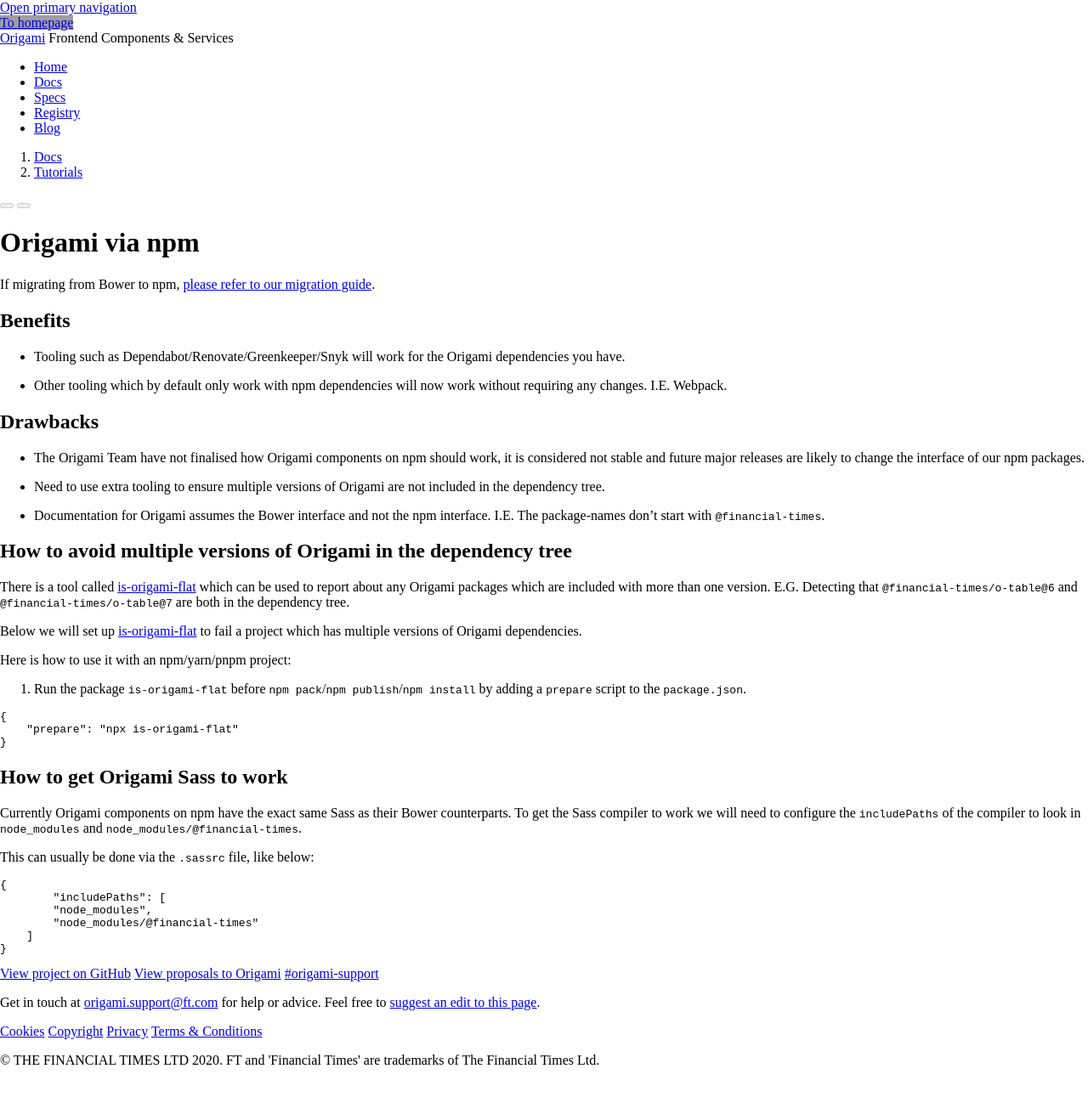
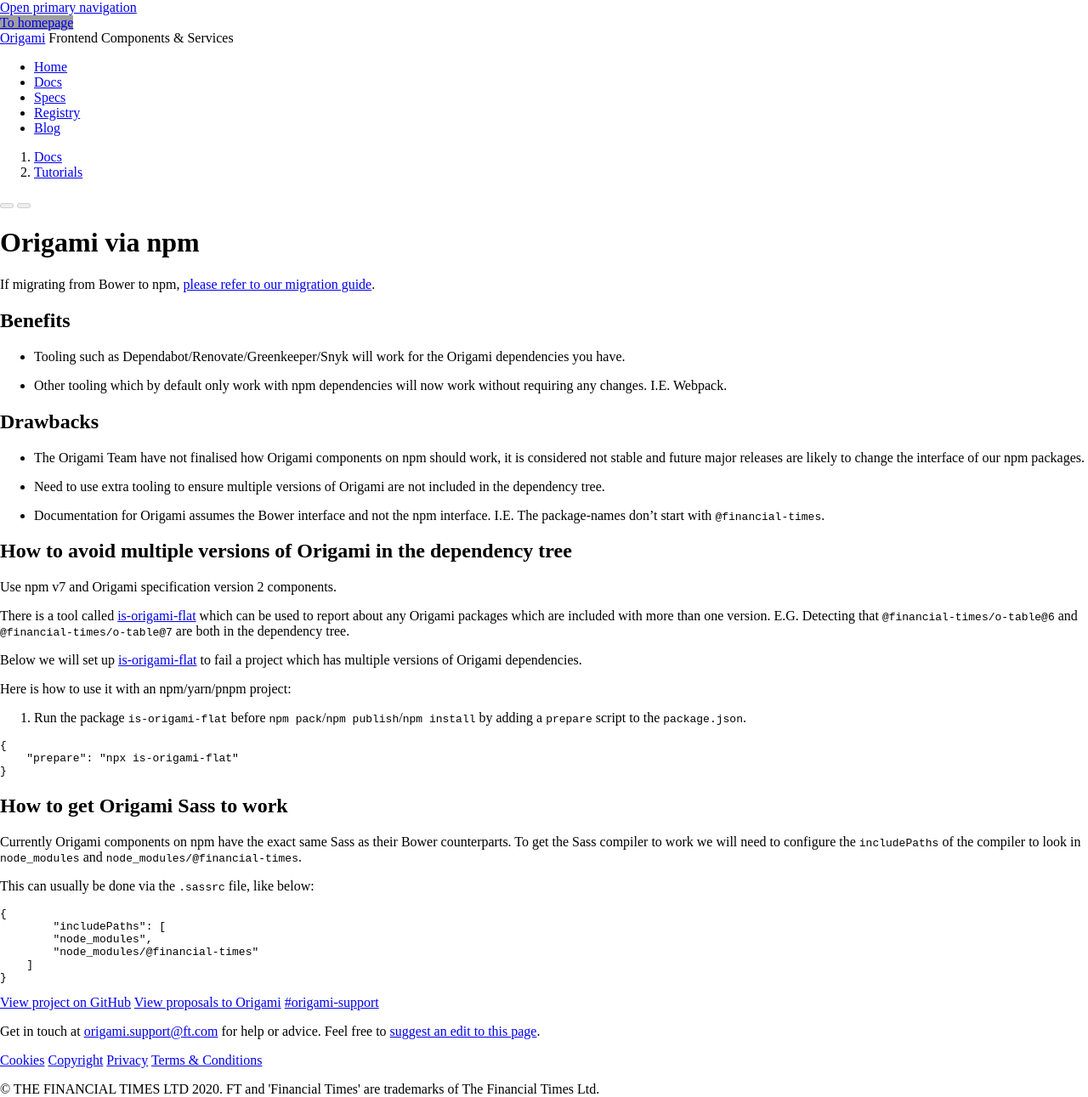
Before and after one commit to Financial-Times/origami-website, a Jekyll site: the page built from _tutorials/npm.md, in a window 1280 px wide. Shown: the whole page at 85% size. Built offline with Jekyll 4.4.1, drawn with Linux system fonts in a browser that asks for light colours; a style sheet for code colours, icons or effects is not loaded; before the commit the page ends 1257 px from its top, so only the background shows below that; grey boxes are pictures that could not be loaded.

Commit message:
add npm v7 section to the bower to npm tutorial

```diff
--- a/_tutorials/npm.md
+++ b/_tutorials/npm.md
@@ -25,6 +25,8 @@ If migrating from Bower to npm, [please refer to our migration guide](/docs/tuto
 
 
 ## How to avoid multiple versions of Origami in the dependency tree
+
+Use npm v7 and Origami specification version 2 components.
 
 There is a tool called [is-origami-flat](https://www.npmjs.com/package/is-origami-flat) which can be used to report about any Origami packages which are included with more than one version. E.G. Detecting that `@financial-times/o-table@6` and `@financial-times/o-table@7` are both in the dependency tree.
 
```
